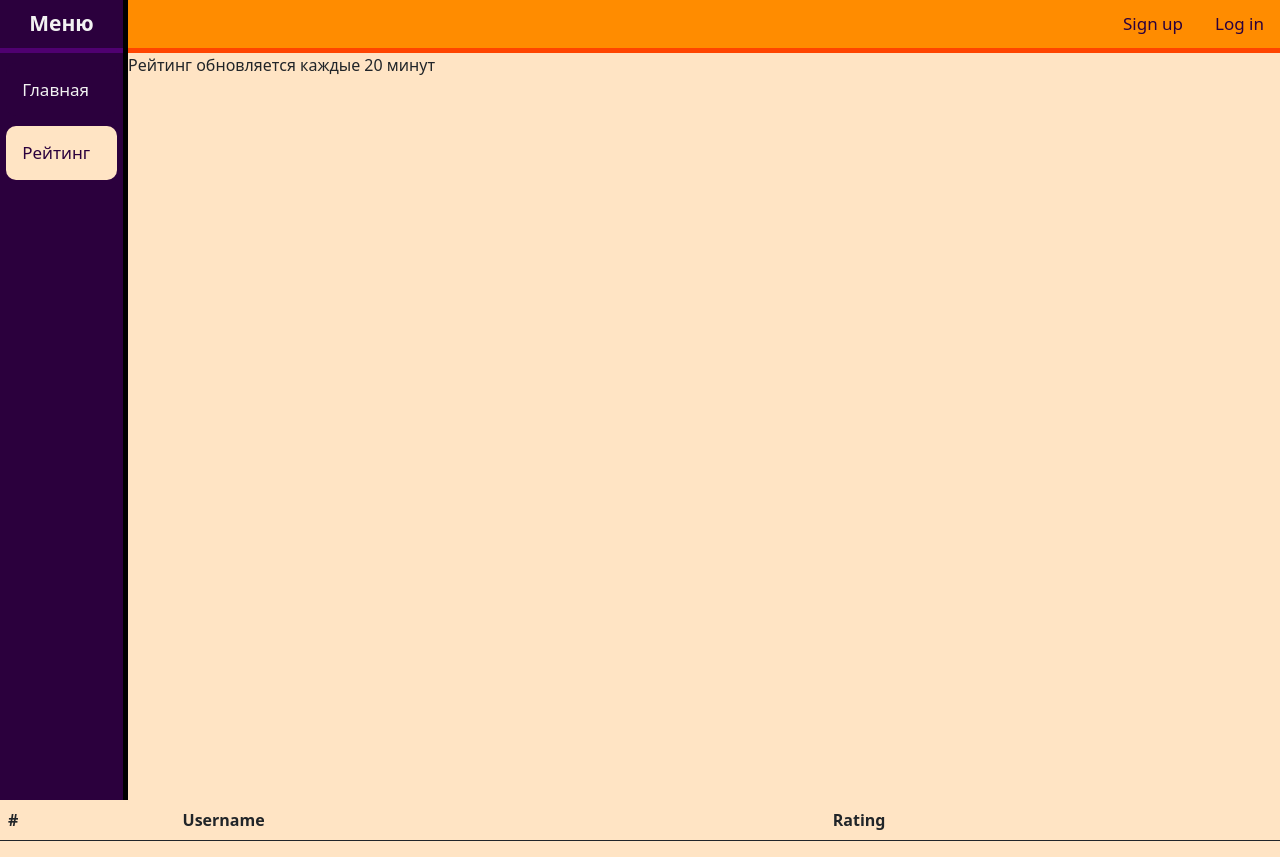
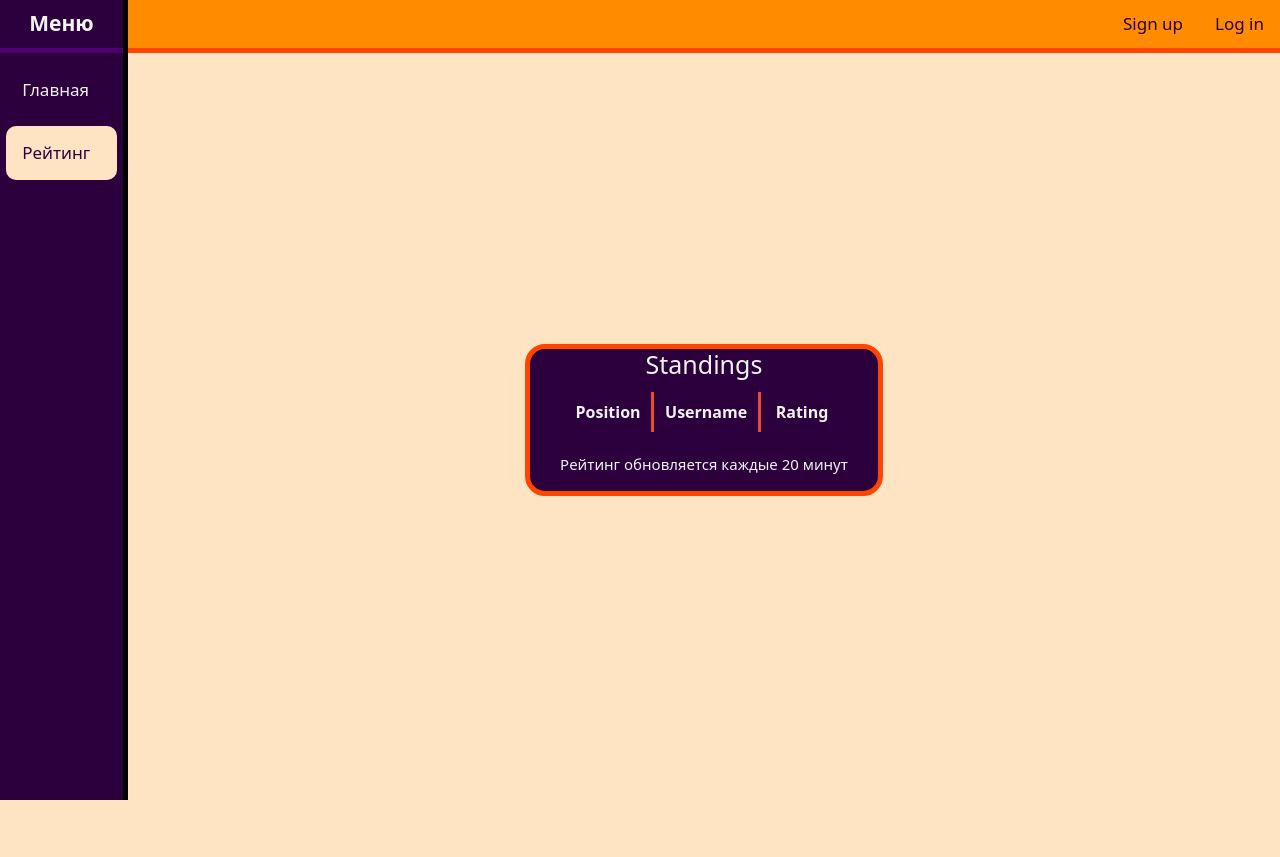
Before and after one commit to MeaTael/course_project, a Django app: page /compete/ in a window 1280 px wide. After the commit the page ends 800 px from the top, so only its background shows below. Run offline with Django 4.2, Linux system fonts and the light colour scheme; lists and menus that the app fills with data are empty; parts of the project's set-up code (start-up, migrations or seed data) failed here and were passed over; some libraries are stand-ins or nearby versions.

Commit message:
applied styles for standings page

```diff
--- /dev/null
+++ b/home/static/home/css/standings.css
@@ -0,0 +1,56 @@
+.content-section {
+    position: absolute;
+    top: 5%;
+    left: 10%;
+    height: 95%;
+    width: 90%;
+    display: flex;
+    flex-direction: column;
+    align-items: center;
+    align-content: center;
+    justify-content: center;
+    overflow: auto;
+}
+
+.table-container {
+    width: auto;
+    background: #2b003d;
+    border-radius: 20px;
+    padding-left: 30px;
+    padding-right: 30px;
+    border: 5px solid orangered;
+}
+
+.table-container h1 {
+    text-align: center;
+    font-size: 25px;
+    color: #f2f2f2;
+}
+
+.table-container p {
+    text-align: center;
+    font-size: 15px;
+    color: #f2f2f2;
+}
+
+.table-container .table {
+    color: #f2f2f2;
+}
+
+.table {
+    border: 5px solid #2b003d;
+    border-collapse: collapse;
+    vertical-align: center;
+}
+
+.table td, th {
+    border: 3px solid #eb4934;
+}
+
+.pos {
+    text-align: right;
+}
+
+.col {
+    text-align: center;
+}
--- a/home/templates/home/competePage.html
+++ b/home/templates/home/competePage.html
@@ -1,4 +1,5 @@
 {% extends 'home/layout.html'%}
+{% load static %}
 
 {% block title %}
     Рейтинг
@@ -9,23 +10,29 @@
 {% endblock %}
 
 {% block content %}
-    <p>Рейтинг обновляется каждые 20 минут</p>
+    <div class="content-section">
+        <link rel="stylesheet" href="{% static 'home/css/standings.css' %}">
+        <div class="table-container">
+            <h1>Standings</h1>
             <table class="table">
               <thead>
             <tr>
-        <th scope="col">#</th>
-        <th scope="col">Username</th>
-        <th scope="col">Rating</th>
+                <th class="col" scope="col">Position</th>
+                <th class="col" scope="col">Username</th>
+                <th class="col" scope="col">&nbspRating&nbsp</th>
             </tr>
           </thead>
             <tbody>
                 {% for message in messages_list %}
                     <tr>
-            <td>{{ message.i }}</td>
-            <td>{{ message.username }}</td>
-            <td>{{ message.rating }}</td>
+                    <td class="pos">{{ message.i }}</td>
+                    <td class="col-content">{{ message.username }}</td>
+                    <td class="col-content">{{ message.rating }}</td>
                     </tr>
             {% endfor %}
             </tbody>
             </table>
+            <p>Рейтинг обновляется каждые 20 минут</p>
+        </div>
+    </div>
 {% endblock %}
--- a/home/views.py
+++ b/home/views.py
@@ -75,6 +75,6 @@ def compete(request):
     messages_list = []
     i = 1
     for profile in profiles:
-        messages_list.append({'username': profile.user.username, 'rating': profile.rating, 'i': i})
+        messages_list.append({'username': profile.user.username, 'rating': round(profile.rating, 2), 'i': i})
         i += 1
     return render(request, 'home/competePage.html', {'messages_list': messages_list})
```
Lines whose indentation alone changed are shown as unchanged.
